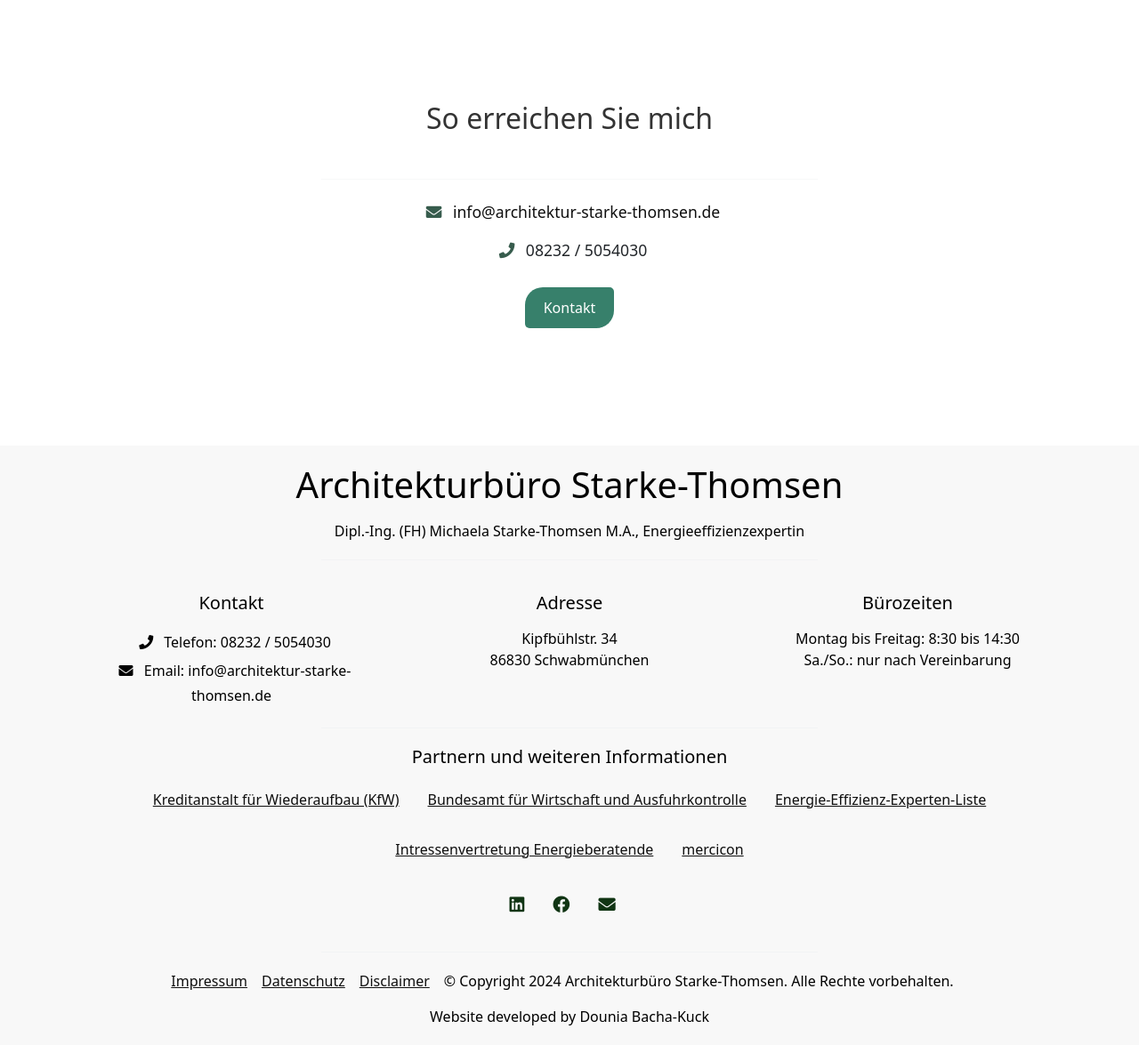
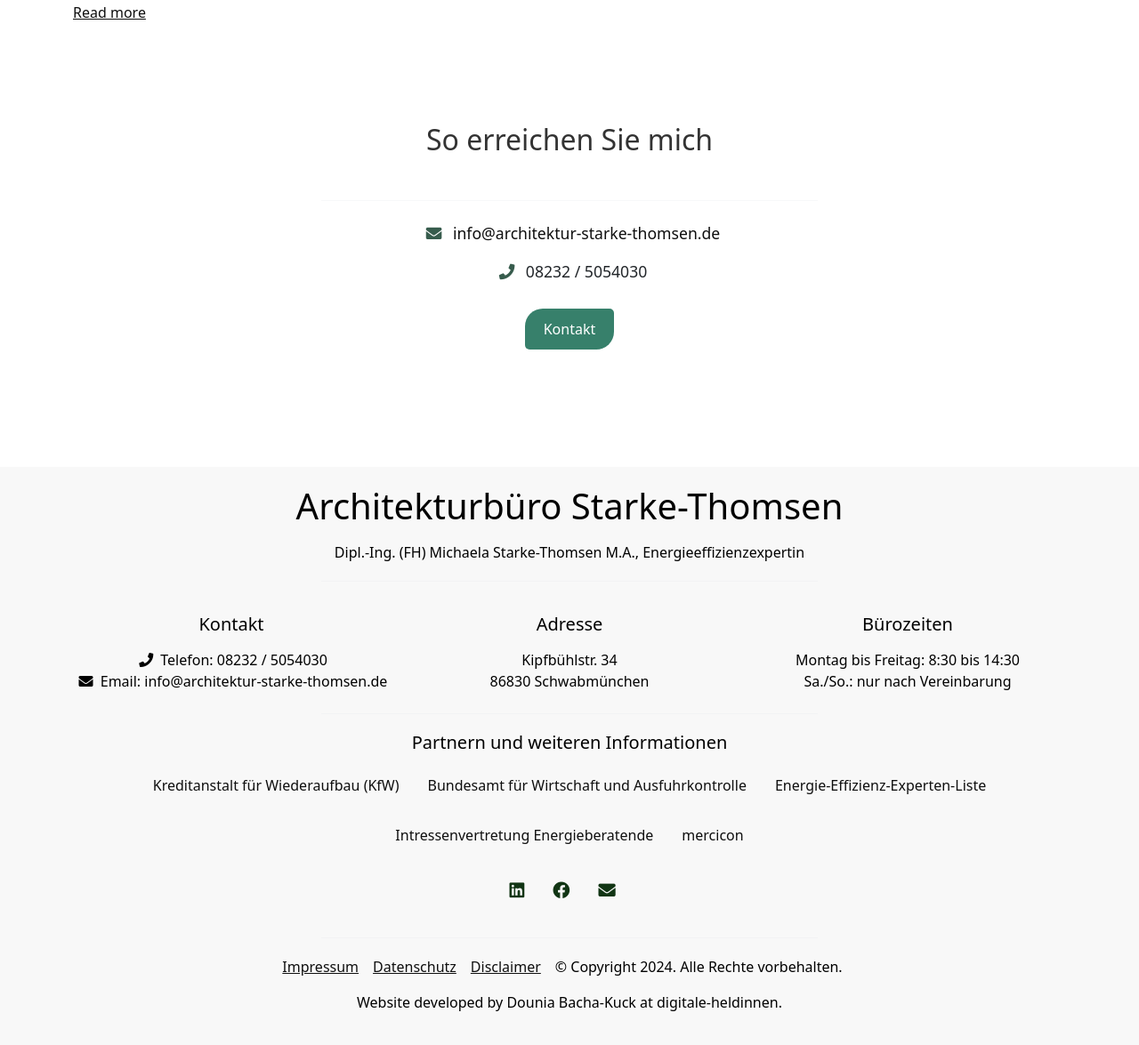
Before and after one commit to DouniaBK/arkitekture-MST, a Django app: page /services/ in a window 1280 px wide. Shown: the part 1880-3055 px from the top of the page at 89% size. After the commit the page ends 3017 px from the top, so only its background shows below. Run offline with Django 5.2, Linux system fonts and the light colour scheme; parts of the project's set-up code (start-up, migrations or seed data) failed here and were passed over.

Commit message:
fix minor style errors

```diff
--- a/home/static/home/css/styles.css
+++ b/home/static/home/css/styles.css
@@ -227,6 +227,10 @@ a:hover {
 
 .header, .content-wrapper, .footer {
     flex-shrink: 0;
+}
+
+.footer-link a {
+    text-decoration: none!important;
 }
 
 /* Responsive Design */
@@ -574,10 +578,10 @@ div.project a, div.home-service a {
     .page-services-section .page-service-title {
         font-size: 28px;
     }
-
+    /*
     .page-services-section .page-service-description {
         font-size: 14px;
-    }
+    }*/
 
     .page-services-section .col-md-6 {
         flex: 0 0 100%;
@@ -597,10 +601,10 @@ div.project a, div.home-service a {
     .page-services-section .page-service-title {
         font-size: 18px;
     }
-
+    /*
     .page-services-section .page-service-description {
         font-size: 13px;
-    }
+    }*/
 
     .page-services-section {
         margin: 2rem 0;
@@ -619,10 +623,10 @@ div.project a, div.home-service a {
     .page-services-section .page-service-title {
         font-size: 16px;
     }
-
+    /*
     .page-services-section .page-service-description {
         font-size: 12px;
-    }
+    }*/
 
     .page-services-section {
         margin: 1rem 0;
--- a/home/templates/home/footer.html
+++ b/home/templates/home/footer.html
@@ -14,8 +14,8 @@
         <div class="row mb-4 text-center">
             <div class="col-md-4">
                 <h5 class="footer-subheading m-3">Kontakt</h5>
-                <p><i class="fas fa-phone p-2"></i> Telefon: 08232 / 5054030</p>
-                <p><i class="fas fa-envelope p-2"></i> Email: info@architektur-starke-thomsen.de</p>
+                <p><i class="fas fa-phone p-1"></i> Telefon: 08232 / 5054030</p>
+                <p><i class="fas fa-envelope p-1"></i> Email: info@architektur-starke-thomsen.de</p>
             </div>
             <div class="col-md-4">
                 <h5 class="footer-subheading m-3">Adresse</h5>
@@ -34,19 +34,19 @@
             <div class="col-md-12">
                 <h5 class="footer-subheading">Partnern und weiteren Informationen</h5>
                 <ul class="list-unstyled d-flex flex-wrap justify-content-center">
-                    <li class="m-3">
+                    <li class="m-3 footer-link">
                         <a href="https://www.kfw.de/inlandsfoerderung/Unternehmen/Energie-und-Umwelt/?kfwmc=kom.sea.google.kfwcorporate.run-of-site.sitelink|energieeffizienz&wt_cc1=brand&wt_cc2=coi&gad_source=1&gclid=CjwKCAiA_aGuBhACEiwAly57Med4vZRbGybrTMm6SFuw0DL3C3IsBTjf1mrOQ76xHJLVJExlUQ4nvhoCcM4QAvD_BwE" target="_blank">Kreditanstalt für Wiederaufbau (KfW)</a>
                     </li>
-                    <li class="m-3">
+                    <li class="m-3 footer-link">
                         <a href="https://www.bafa.de/DE/Energie/Heizen_mit_Erneuerbaren_Energien/Foerderprogramm_im_Ueberblick/foerderprogramm_im_ueberblick_node.html" target="_blank">Bundesamt für Wirtschaft und Ausfuhrkontrolle</a>
                     </li>
-                    <li class="m-3">
+                    <li class="m-3 footer-link ">
                         <a href="https://www.energie-effizienz-experten.de/" target="_blank">Energie-Effizienz-Experten-Liste</a>
                     </li>
-                    <li class="m-3">
+                    <li class="m-3 footer-link ">
                         <a href="https://www.gih.de/" target="_blank">Intressenvertretung Energieberatende</a>
                     </li>
-                    <li class="m-3">
+                    <li class="m-3 footer-link ">
                         <a href="https://www.mercicon.eu/" target="_blank">mercicon</a>
                     </li>
                 </ul>
@@ -77,15 +77,15 @@
         <div class="row">
             <div class="col-md-12 text-center">
                 <ul class="list-unstyled d-flex flex-wrap justify-content-center mb-0">
-                    <li class="mr-3"><a href="{% url 'impressum' %}">Impressum</a></li>
-                    <li class="mr-3"><a href="{% url 'privacy' %}">Datenschutz</a></li>
-                    <li class="mr-3"><a href="{% url 'disclaimer' %}">Disclaimer</a></li>
-                    <li class="mr-3">© Copyright {{ current_year }} Architekturbüro Starke-Thomsen. Alle Rechte vorbehalten.</li>
+                    <li class="mr-3 text-decoration-none "><a href="{% url 'impressum' %}">Impressum</a></li>
+                    <li class="mr-3 text-decoration-none "><a href="{% url 'privacy' %}">Datenschutz</a></li>
+                    <li class="mr-3 text-decoration-none "><a href="{% url 'disclaimer' %}">Disclaimer</a></li>
+                    <li class="mr-3">© Copyright {{ current_year }}. Alle Rechte vorbehalten.</li>
                 </ul>
                 <p class="mt-3">
                     Website developed by
                     <a href="https://www.digitale-heldinnen.de/" target="_blank" class="text-black text-decoration-none">
-                        Dounia Bacha-Kuck
+                        Dounia Bacha-Kuck at digitale-heldinnen.
                     </a>
                 </p>
             </div>
--- a/home/templates/home/services.html
+++ b/home/templates/home/services.html
@@ -38,7 +38,7 @@ Unsere Leistungen | Architekturbüro Starke-Thomsen | Schwabmünchen
                 <p class="page-service-description mb-0">
                     Als staatlich anerkannte Energieeffizienzexpertin berate ich Sie zur fachgerechten, energetischen Sanierung Ihres Bestandgebäudes und zeige Ihnen hierüber mögliche Einsparpotentiale auf.
                 </p>
-                <p class="hidden-text text-justify hide">
+                <p class="hidden-text text-justify hide pt-2">
                     Durch meine Zusatzqualifikation in diesem Bereich ist es mir möglich auf staatliche Fördermöglichkeiten zugreifen zu können. Grundlage hierfür ist der iFSP, der individuelle Sanierungsfahrplan, der bei der KfW und Bafa Grundlage zur Antragsstellung der Förderungen ist. Aber auch im Rahmen von Objektverkäufen kann ich Ihnen den einfacheren Energieausweis erstellen, der mittlerweile gesetzlich gefordert wird.
                 </p>
                 <a href="#" class="page-read-more" onclick="toggleDescription(event)">Read more</a>
@@ -50,7 +50,7 @@ Unsere Leistungen | Architekturbüro Starke-Thomsen | Schwabmünchen
                 <p class="page-service-description mb-0">
                     Individuell für Ihr Sanierungsvorhaben erstelle ich Ihnen die passenden Pläne, reiche notwendige Bauanträge ein und unterstütze Sie bei der Beantragung der staatlichen Förderungen.
                 </p>
-                <p class="hidden-text text-justify hide">
+                <p class="hidden-text text-justify hide pt-2">
                     Sollten Sie eine Baubegleitung für die energetische Sanierung Ihres Gebäudes benötigen, kann ich Ihnen als staatlich anerkannte Energieeffizienzexpertin auch hierbei mit Rat und Tat zur Seite stehen.
                 </p>
                 <a href="#" class="page-read-more" onclick="toggleDescription(event)">Read more</a>
@@ -65,7 +65,7 @@ Unsere Leistungen | Architekturbüro Starke-Thomsen | Schwabmünchen
                 <p class="page-service-description mb-0">
                     Am Anfang steht der Wunsch der Veränderung der Wohnsituation: Das bestehende Haus ist zu klein oder beim Auszug der Kinder zu groß oder nicht altersgerecht bzw. barrierefrei.
                 </p>
-                <p class="hidden-text text-justify hide">
+                <p class="hidden-text text-justify hide pt-2">
                     Der Bestand muss modernisiert und zukunftsfähig gemacht werden oder ein Grundstück soll im Rahmen eines Investments effektiv bebaut werden oder Sie wünschen einen beheizten Wintergarten, eine zusätzliche Garage oder eine größere Werkstatt – es gibt viele Aspekte, die im Umgang mit der Planung dieser Projekte bedacht werden müssen, sowie unzählige Bauvorschriften die zu beachten sind. In jeder Leistungsphase Ihres Projektes, von der Niederschrift Ihrer Gedanken und Wünsche, der kooperativen Besprechung zur Realisierbarkeit, über die Einholung der Baugenehmigung nach Erstellung der Baupläne bis zum Ausarbeiten der Detail- oder Ausführungsplanungen für die ausführenden Gewerke stehe ich Ihnen mit meinen Dienstleistungen und meiner Erfahrung zur Seite.
                 </p>
                 <a href="#" class="page-read-more" onclick="toggleDescription(event)">Read more</a>
@@ -77,7 +77,7 @@ Unsere Leistungen | Architekturbüro Starke-Thomsen | Schwabmünchen
                 <p class="page-service-description mb-0">
                     Geschichte zu erhalten ist mir stets ein besonderes Anliegen. Insbesondere die Historie alter Gebäude zu wahren und fortzusetzten motivierte mich, mich in der Denkmalpflege zu spezialisieren.
                 </p>
-                <p class="hidden-text text-justify hide">
+                <p class="hidden-text text-justify hide pt-2">
                     Dies bietet Ihnen die Möglichkeiten die große Anzahl gesetzlicher Vorgaben mit dem Wunsch nach moderner Nutzung in Einklang zu bringen.
                 </p>
                 <a href="#" class="page-read-more" onclick="toggleDescription(event)">Read more</a>
@@ -92,7 +92,7 @@ Unsere Leistungen | Architekturbüro Starke-Thomsen | Schwabmünchen
                 <p class="page-service-description mb-0">
                     Manchmal muss ein Gebäude an die neuen, aktuellen Nutzungs- und Wohnanforderungen angepasst werden. Hierbei unterstütze ich Ihre Planung dieser Umbaumaßnahmen.
                 </p>
-                <p class="hidden-text text-justify hide">
+                <p class="hidden-text text-justify hide pt-2">
                     Mein Repertoire umfasst die Umgestaltung bestehender Räume im Kontext der Kubatur, oder, bspw. die Erweiterung mit Wintergärten oder den Neubau von Garagen und Werkstätten. Hierzu berate ich Sie sehr gerne und erstelle Ihnen die notwendigen Pläne und Antragsunterlagen.
                 </p>
                 <a href="#" class="page-read-more" onclick="toggleDescription(event)">Read more</a>
```
Also changed, not shown: 1 other file.
